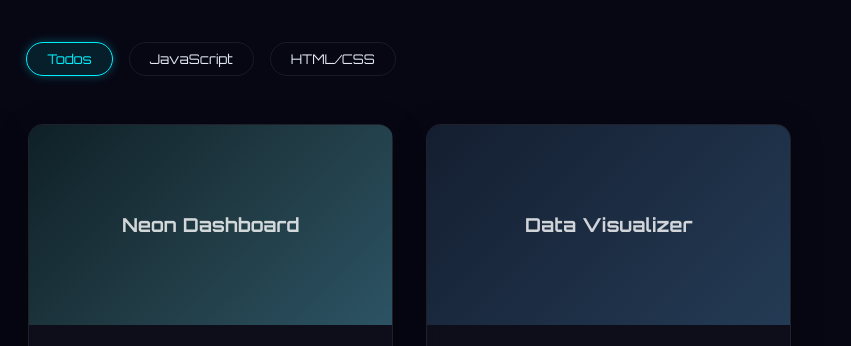
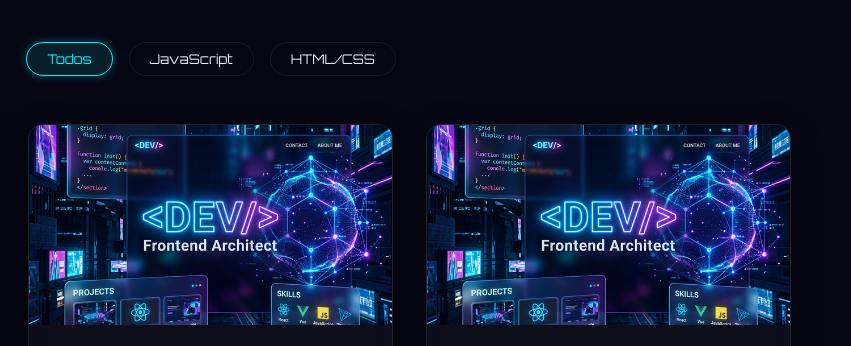
Before and after one commit to Thiagorms/portifolio, a plain HTML site: page index.html in a window 1280 px wide. Shown: the part 2380-2726 px from the top of the page, 429-1280 px from the left. Drawn offline with nearby package versions, Linux system fonts and the light colour scheme; animation ran at ten frames a second.

Commit message:
feat: add generated image to project cards

```diff
--- a/index.html
+++ b/index.html
@@ -213,7 +213,7 @@
                     <div class="project-card glass-panel" data-category="css" data-aos="zoom-in-up"
                         data-aos-delay="200">
                         <div class="project-img">
-                            <div class="img-placeholder bg-gradient-2">Neon Dashboard</div>
+                            <img src="assets/images/project_img.png" alt="Neon Dashboard" style="width: 100%; height: 100%; object-fit: cover; display: block;">
                             <div class="project-links-overlay">
                                 <a href="#" class="overlay-link"><i class="fas fa-eye"></i></a>
                                 <a href="#" class="overlay-link"><i class="fab fa-github"></i></a>
@@ -237,7 +237,7 @@
                     <!-- Project 3 -->
                     <div class="project-card glass-panel" data-category="js" data-aos="zoom-in-up" data-aos-delay="300">
                         <div class="project-img">
-                            <div class="img-placeholder bg-gradient-3">Data Visualizer</div>
+                            <img src="assets/images/project_img.png" alt="Data Visualizer" style="width: 100%; height: 100%; object-fit: cover; display: block;">
                             <div class="project-links-overlay">
                                 <a href="#" class="overlay-link"><i class="fas fa-eye"></i></a>
                                 <a href="#" class="overlay-link"><i class="fab fa-github"></i></a>
```
Also changed, not shown: assets/images/project_img.png (added).
